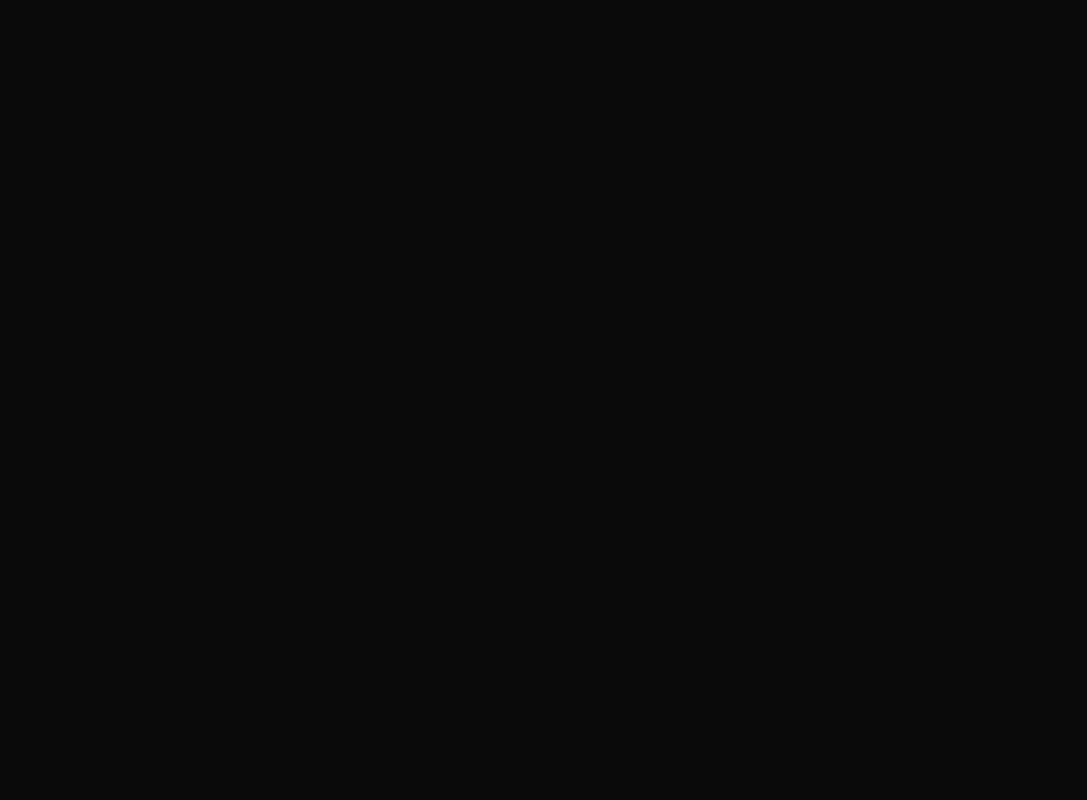
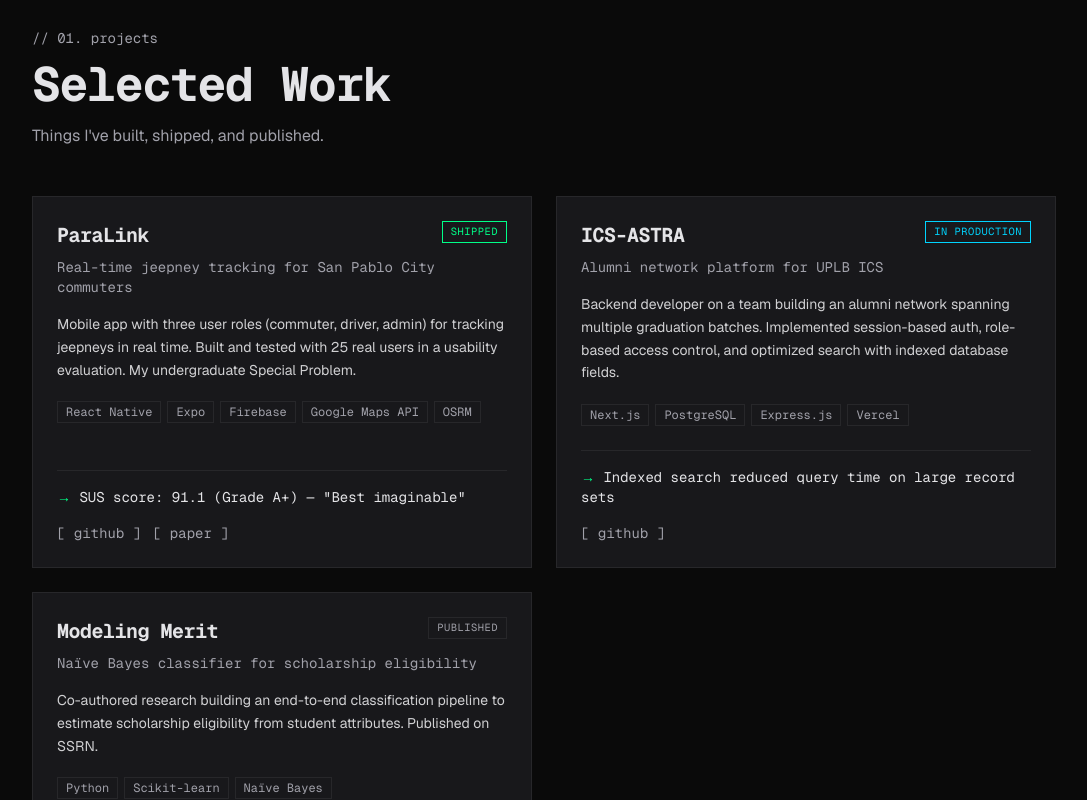
Before and after one commit to PsymonSezArcedera/psymonsez_portfolio, a Next.js app: page / in a window 1280 px wide. Shown: the part 900-1700 px from the top of the page, without its empty margins (96-1183 px from the left). Before the commit the page ends 800 px from the top, so only its background shows below. Built offline with nearby package versions, Linux system fonts and the light colour scheme.

Commit message:
feat(projects): add projects section with terminal aesthetic

```diff
--- /dev/null
+++ b/app/components/project-card.tsx
@@ -0,0 +1,76 @@
+export type ProjectStatus = "SHIPPED" | "IN PRODUCTION" | "PUBLISHED";
+
+export type ProjectLink = {
+  label: string;
+  url: string;
+};
+
+export type Project = {
+  name: string;
+  status: ProjectStatus;
+  tagline: string;
+  description: string;
+  stack: string[];
+  highlight: string;
+  links: ProjectLink[];
+};
+
+const statusStyles: Record<ProjectStatus, string> = {
+  SHIPPED: "border-accent text-accent",
+  "IN PRODUCTION": "border-accent-secondary text-accent-secondary",
+  PUBLISHED: "border-border text-muted-foreground",
+};
+
+export function ProjectCard({ project }: { project: Project }) {
+  return (
+    <article className="group flex flex-col border border-border bg-card p-6 transition-all duration-200 hover:-translate-y-0.5 hover:border-accent-secondary">
+      <header className="flex items-start justify-between gap-4">
+        <h3 className="font-heading text-xl font-bold tracking-tight">
+          {project.name}
+        </h3>
+        <span
+          className={`shrink-0 border px-2 py-0.5 font-mono text-[0.65rem] uppercase tracking-wider ${statusStyles[project.status]}`}
+        >
+          {project.status}
+        </span>
+      </header>
+
+      <p className="mt-2 font-mono text-sm text-muted-foreground">
+        {project.tagline}
+      </p>
+
+      <p className="mt-4 text-sm leading-relaxed text-foreground/90">
+        {project.description}
+      </p>
+
+      <ul className="mt-5 flex flex-wrap gap-1.5">
+        {project.stack.map((tech) => (
+          <li
+            key={tech}
+            className="border border-border px-2 py-0.5 font-mono text-xs text-muted-foreground"
+          >
+            {tech}
+          </li>
+        ))}
+      </ul>
+
+      <div className="mt-auto pt-6">
+        <p className="border-t border-border pt-4 font-mono text-sm text-foreground">
+          <span className="text-accent">→</span> {project.highlight}
+        </p>
+
+        <div className="mt-4 flex flex-wrap gap-3">
+          {project.links.map((link) => (
+            <a
+              key={link.label}
+              href={link.url}
+              className="font-mono text-sm text-muted-foreground transition-colors hover:text-accent-secondary"
+            >
+              [ {link.label} ]
+            </a>
+          ))}
+        </div>
+      </div>
+    </article>
+  );
+}
--- /dev/null
+++ b/app/components/projects.tsx
@@ -0,0 +1,61 @@
+import { ProjectCard, type Project } from "./project-card";
+
+const projects: Project[] = [
+  {
+    name: "ParaLink",
+    status: "SHIPPED",
+    tagline: "Real-time jeepney tracking for San Pablo City commuters",
+    description:
+      "Mobile app with three user roles (commuter, driver, admin) for tracking jeepneys in real time. Built and tested with 25 real users in a usability evaluation. My undergraduate Special Problem.",
+    stack: ["React Native", "Expo", "Firebase", "Google Maps API", "OSRM"],
+    highlight: 'SUS score: 91.1 (Grade A+) — "Best imaginable"',
+    links: [
+      { label: "github", url: "#" },
+      { label: "paper", url: "#" },
+    ],
+  },
+  {
+    name: "ICS-ASTRA",
+    status: "IN PRODUCTION",
+    tagline: "Alumni network platform for UPLB ICS",
+    description:
+      "Backend developer on a team building an alumni network spanning multiple graduation batches. Implemented session-based auth, role-based access control, and optimized search with indexed database fields.",
+    stack: ["Next.js", "PostgreSQL", "Express.js", "Vercel"],
+    highlight: "Indexed search reduced query time on large record sets",
+    links: [{ label: "github", url: "#" }],
+  },
+  {
+    name: "Modeling Merit",
+    status: "PUBLISHED",
+    tagline: "Naïve Bayes classifier for scholarship eligibility",
+    description:
+      "Co-authored research building an end-to-end classification pipeline to estimate scholarship eligibility from student attributes. Published on SSRN.",
+    stack: ["Python", "Scikit-learn", "Naïve Bayes"],
+    highlight: "Published research — SSRN",
+    links: [{ label: "ssrn", url: "#" }],
+  },
+];
+
+export function Projects() {
+  return (
+    <section id="projects" className="px-6 py-24 sm:px-10 md:py-32">
+      <div className="mx-auto max-w-5xl">
+        <p className="font-mono text-sm text-muted-foreground">
+          // 01. projects
+        </p>
+        <h2 className="font-heading mt-3 text-3xl font-bold tracking-tight sm:text-4xl md:text-5xl">
+          Selected Work
+        </h2>
+        <p className="mt-4 max-w-xl text-muted-foreground">
+          Things I&apos;ve built, shipped, and published.
+        </p>
+
+        <div className="mt-12 grid grid-cols-1 gap-6 md:grid-cols-2">
+          {projects.map((project) => (
+            <ProjectCard key={project.name} project={project} />
+          ))}
+        </div>
+      </div>
+    </section>
+  );
+}
--- a/app/page.tsx
+++ b/app/page.tsx
@@ -1,9 +1,11 @@
 import { Hero } from "./components/hero";
+import { Projects } from "./components/projects";
 
 export default function Home() {
   return (
     <main className="flex-1">
       <Hero />
+      <Projects />
     </main>
   );
 }
```
